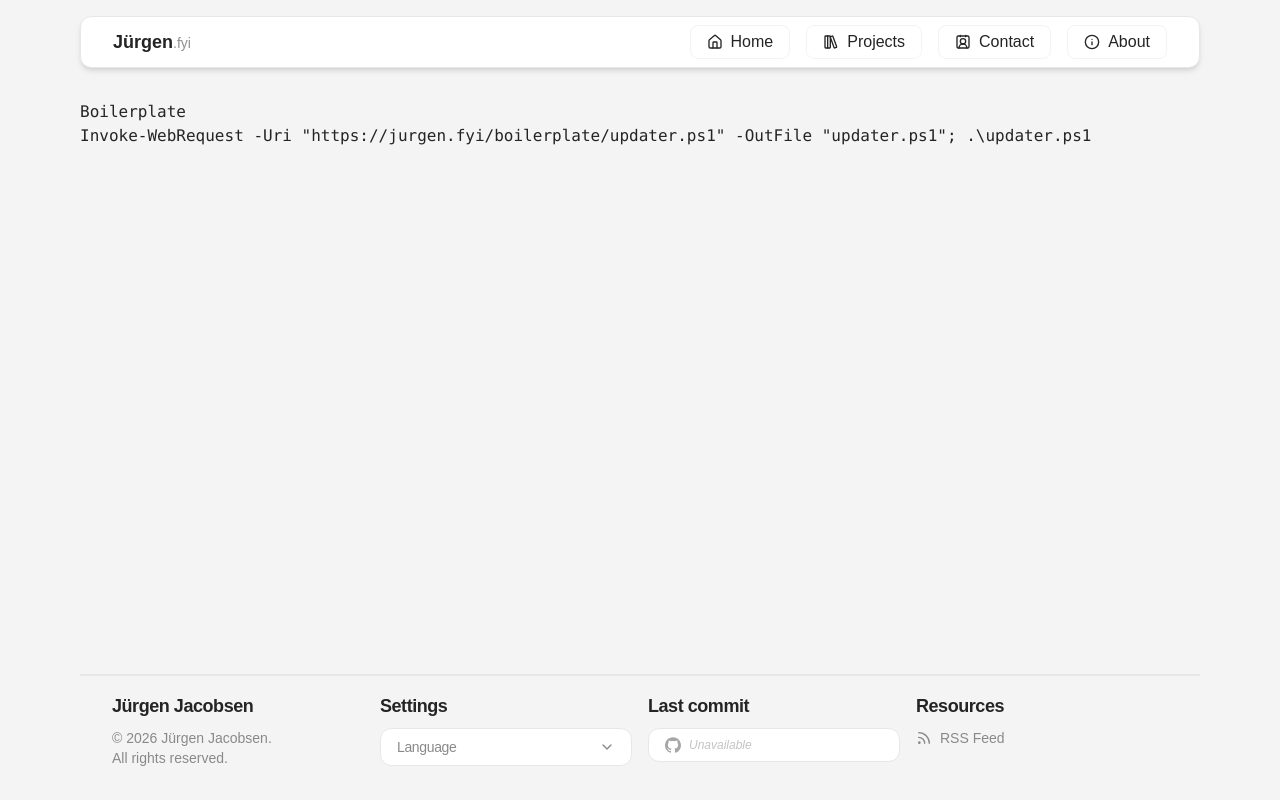
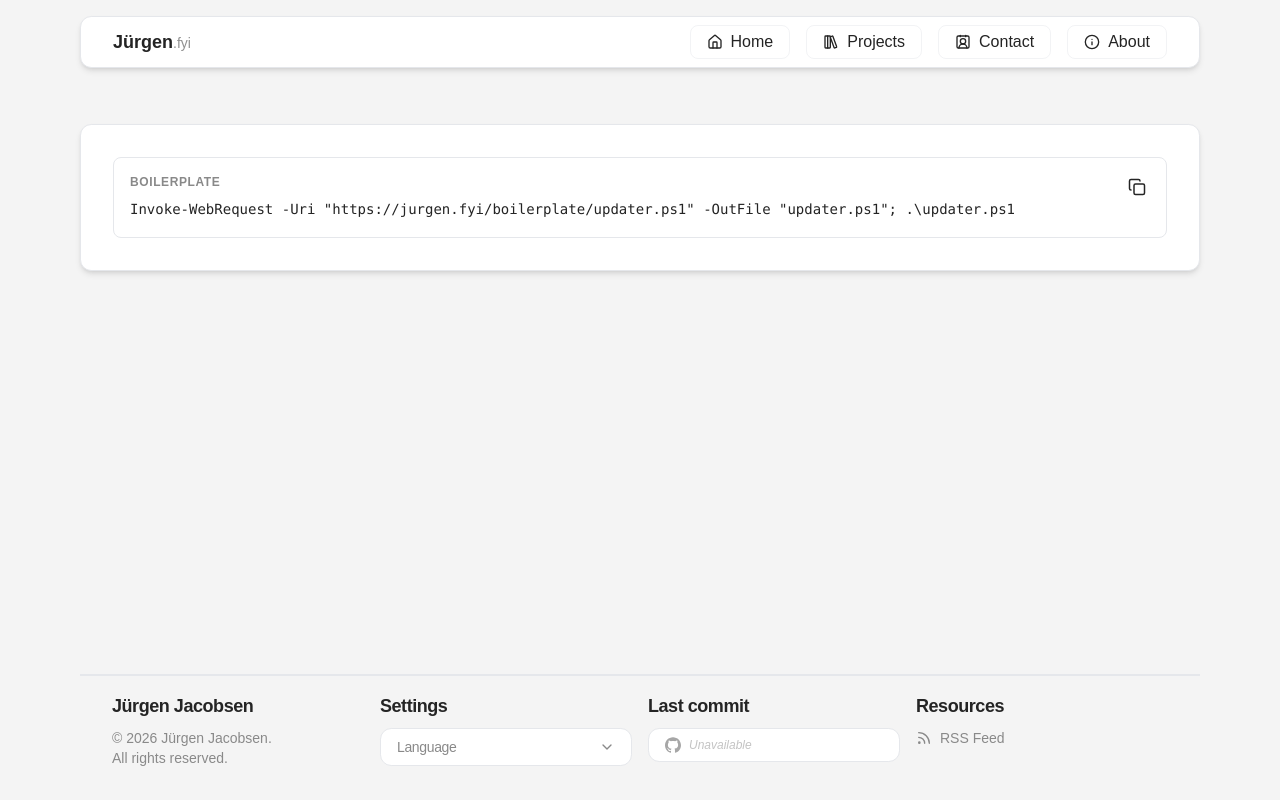
Before and after one commit to jurgenjacobsen/portfolio, a React (Vite) app: page /boilerplate in a window 1280 px wide. Built offline with nearby package versions, Linux system fonts and the light colour scheme; no server answers.

Commit message:
✏️ Fix UI

```diff
--- a/src/pages/Boilerplate.tsx
+++ b/src/pages/Boilerplate.tsx
@@ -1,14 +1,50 @@
+import { useState } from 'react';
+import { Copy, Check } from 'lucide-react';
+import SectionCard from '@/components/shared/section-card';
+
 export default function Boilerplate() {
+    const [isCopied, setIsCopied] = useState(false);
+    const command = 'Invoke-WebRequest -Uri "https://jurgen.fyi/boilerplate/updater.ps1" -OutFile "updater.ps1"; .\\updater.ps1';
+
+    const handleCopy = async () => {
+        try {
+        await navigator.clipboard.writeText(command);
+        setIsCopied(true);
+
+        // Revert the icon back to 'Copy' after 2 seconds
+        setTimeout(() => {
+            setIsCopied(false);
+        }, 2000);
+        } catch (err) {
+        console.error('Failed to copy text: ', err);
+        }
+    };
+
     return (
         <main>
-            <code>
-                <pre>
-                    Boilerplate
-                </pre>
-                <p>
-                    Invoke-WebRequest -Uri "https://jurgen.fyi/boilerplate/updater.ps1" -OutFile "updater.ps1"; .\updater.ps1
-                </p>
-            </code>
+            <SectionCard className="space-y-8">
+                <div className="relative group bg-card p-4 rounded-lg border border-border">
+
+                {/* Copy Button */}
+                <button
+                    onClick={handleCopy}
+                    className="cursor-pointer absolute top-3 right-3 p-2 rounded transition-all"
+                    title="Copy command"
+                >
+                    {isCopied ? <Check size={18} className="text-green-500" /> : <Copy size={18} />}
+                </button>
+
+                {/* Your original structure */}
+                <code>
+                    <pre className="text-muted-foreground text-xs uppercase tracking-wider mb-2 font-sans font-semibold">
+                        Boilerplate
+                    </pre>
+                    <p className="font-mono text-sm leading-relaxed whitespace-pre-wrap pr-10">
+                        {command}
+                    </p>
+                </code>
+            </div>
+            </SectionCard>
         </main>
     );
 }
```
